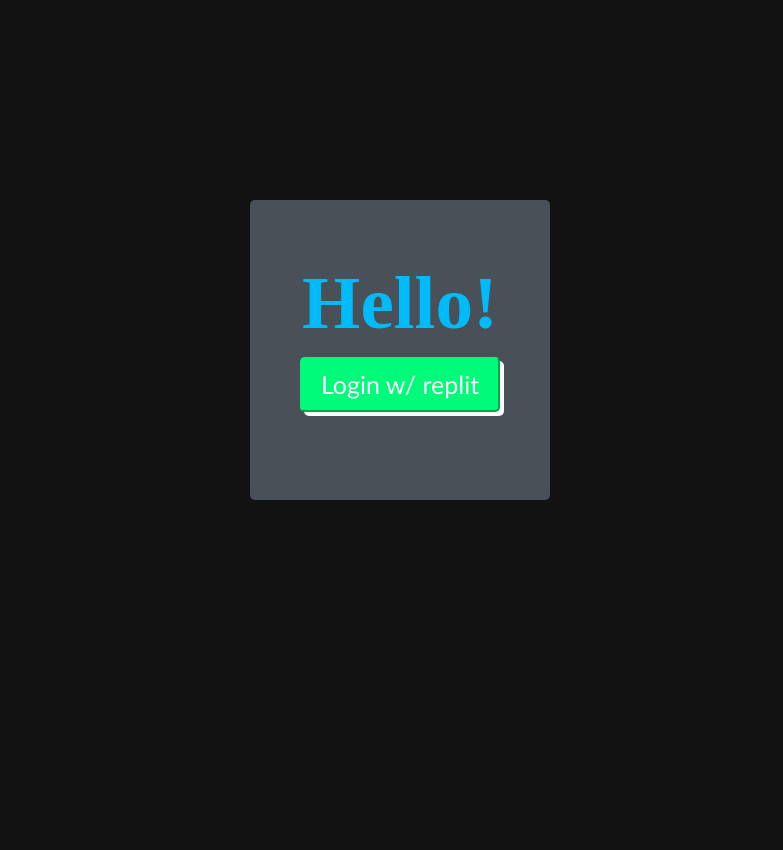
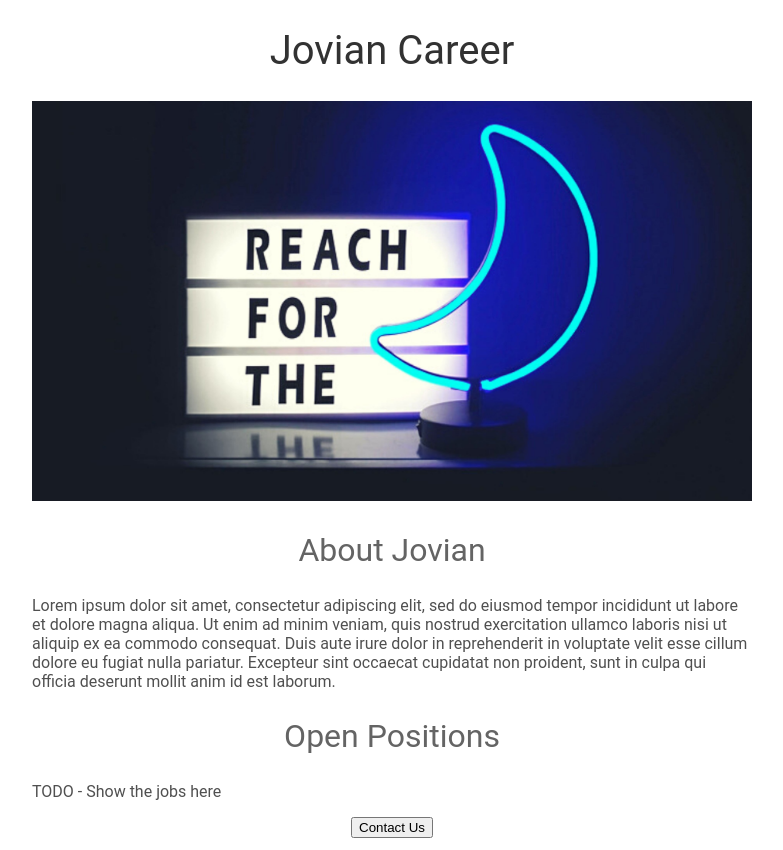
Before and after one commit to flora-shek/Job_search_platform, a Flask app: template templates/index.html in a window 1280 px wide. Shown: the whole page, without its empty margins (248-1031 px from the left). Run offline with Flask 2, Linux system fonts and the light colour scheme; the template is opened without the code that fills it, so the values that code supplies are empty; some web fonts are replaced.

Commit message:
added html and css

```diff
--- a/app.py
+++ b/app.py
@@ -1,10 +1,10 @@
-from flask import Flask
+from flask import Flask, render_template
 
 app = Flask(__name__)
 
 @app.route("/")
-def hello_world():
-    return "Hello, World!"
+def hello_jovian():
+    return render_template("index.html")
 
 if __name__ == "__main__":
-    app.run(host = '0.0.0.0',port=8000,debug=True)
+    app.run(host = '0.0.0.0',port=4530,debug=True)
--- a/templates/index.html
+++ b/templates/index.html
@@ -1,158 +1,48 @@
-<!doctype html>
+<!DOCTYPE html>
 <html>
-<head>
-	<title>Python Flask ReplAuth</title>
-<script src="https://replit.com/public/js/repl-auth-v2.js"></script>
-</head>
-<body>
-	{% if user_id %}
-	<center>
-  <div class="box">
-    <center>
-    <div class="box-text-auth">
-      <p>
-        Hello, {{ user_name }}! ({{ user_id }})
-      </p>
+  <head>
+    <title>jovian careers</title>
+    <style>
+      h1 {
+        font-size: 40px;
+        font-family: Roboto;
+        font-weight: normal;
+        color: rgb(50, 50, 50);
+        text-align: center;
+      }
+      #banner{
+        width: 100%;
+        height: 400px;
+        object-fit: cover;
+      }
+      h2{
+        font-family : Roboto;
+        font-size: 32px;
+        color: rgb(100, 100, 100);
+        text-align: center;
+        font-weight : normal;
+      }
+      .bodytext{
+        font-family: Roboto;
+        color : rgb(80,80,80);
+      }
+      #container{
+        max-width: 720px;
+        margin: 0 auto;
+      }
+    </style>
+  </head>
+  <body>
+    <div id = "container">
+       <h1>Jovian Career</h1>
+       <img id = "banner"src="https://ed3303aa-c496-400a-b592-5e271232ed13-00-2g6af29zgqvx0.pike.replit.dev/static/banner.jpg"   height="320">
+        <h2>About Jovian</h2>
+        <p class ="bodytext">Lorem ipsum dolor sit amet, consectetur adipiscing elit, sed do eiusmod tempor incididunt ut labore et dolore magna aliqua. Ut enim ad minim veniam, quis nostrud exercitation ullamco laboris nisi ut aliquip ex ea commodo consequat. Duis aute irure dolor in reprehenderit in voluptate velit esse cillum dolore eu fugiat nulla pariatur. Excepteur sint occaecat cupidatat non proident, sunt in culpa qui officia deserunt mollit anim id est laborum.</p>
+       <h2>Open Positions</h2>
+       <p class = "bodytext">TODO - Show the jobs here</p>
+      <div style = "text-align:center;">
+       <button>Contact Us</button>
+      </div>
     </div>
-  <img src="{{ user_profile_image }}" width="200">
-    <center>
-  </center>
-  </div>
-	{% else %}
-  <center>
-    <center>
-      <div class="box">
-        <div class="box-text">
-            <h1>Hello!</h1>
-        </div>
-        <div class="box-button">
-          <button onclick="LoginWithReplit()"> Login w/ replit</button>
-        </div>
-    </center>
-      </div>
-  </center>
-
-	{% endif %}
-</body>
-<style>
-  html, body {
-  height: 100%;
-  width: 100%;
-  background-color:#121212;
-}
-
-@font-face {
-  font-family: "Font";
-  src: url("https://css.replit.cool/Chess/src/fonts/Poppins-Bold[1].ttf");
-}
-
-h1{
-  font-family:"Font";
-  font-size:75px;
-  color:#00bbf9;
-}
-
-p{
-  font-family:"Font";
-  font-size:22px;
-  color:#00bbf9;
-}
-
-a{
-  font-family:"Font";
-  color:white;
-  font-size:22px;
-  text-decoration:none;
-  cursor:help;
-  text-shadow:2px 2px #00bbf9;
-}
-
-address{
-  font-family:"Font";
-  font-size:18px;
-  text-shadow:2px 2px #00bbf9;
-}
-
-summary{
-  font-family:"Font";
-  font-size:20px;
-  text-shadow:2px 2px #c400fa;
-  transition:0.7s;
-}
-
-details{
-  font-family:"Font";
-  font-size:20px;
-  text-shadow:2px 2px #c400fa;
-}
-
-::placeholder{
-  font-family:"Font";
-  font-size:25px;
-  color:#787878;
-}
-
-button{
-  width:200px;
-  height:55px;
-  font-family:"Trebuchet MS";
-  font-size:25px;
-  box-shadow:4px 4px white;
-  border-color:#00fa79;
-  color:white;
-  background-color:#00fa79;
-  border-radius:5px;
-}
-
-button:hover{
-  font-family:"Trebuchet MS";
-  font-size:25px;
-  background-color:white;
-  box-shadow:4px 4px #00fa79;
-  color:#00fa79;
-  border-radius:5px;
-  border-color:white;
-  transition:0.7s;
-}
-
-button:disabled{
-  font-family:"Trebuchet MS";
-  font-size:25px;
-  background-color:white;
-  box-shadow:4px 4px #00fa79;
-  border-radius:5px;
-  border-color:#121212;
-  cursor:not-allowed;
-  color:white;
-}
-
-.box-position{
-  position:relative;
-}
-
-.box{
-  width:300px;
-  height:300px;
-  background-color:#495057;
-  border-radius:5px;
-  border-color:white;
-  position:relative;
-  top:150px;
-}
-
-.box-text{
-  position:relative;
-  top:60px;
-}
-
-.box-button{
-  position:relative;
-  top:20px;
-}
-
-.box-text-auth{
-  position:relative;
-  top:10px;
-}
-</style>
+  </body>
 </html>
```
Also changed, not shown: static/banner.jpg (added), 1 other file.
